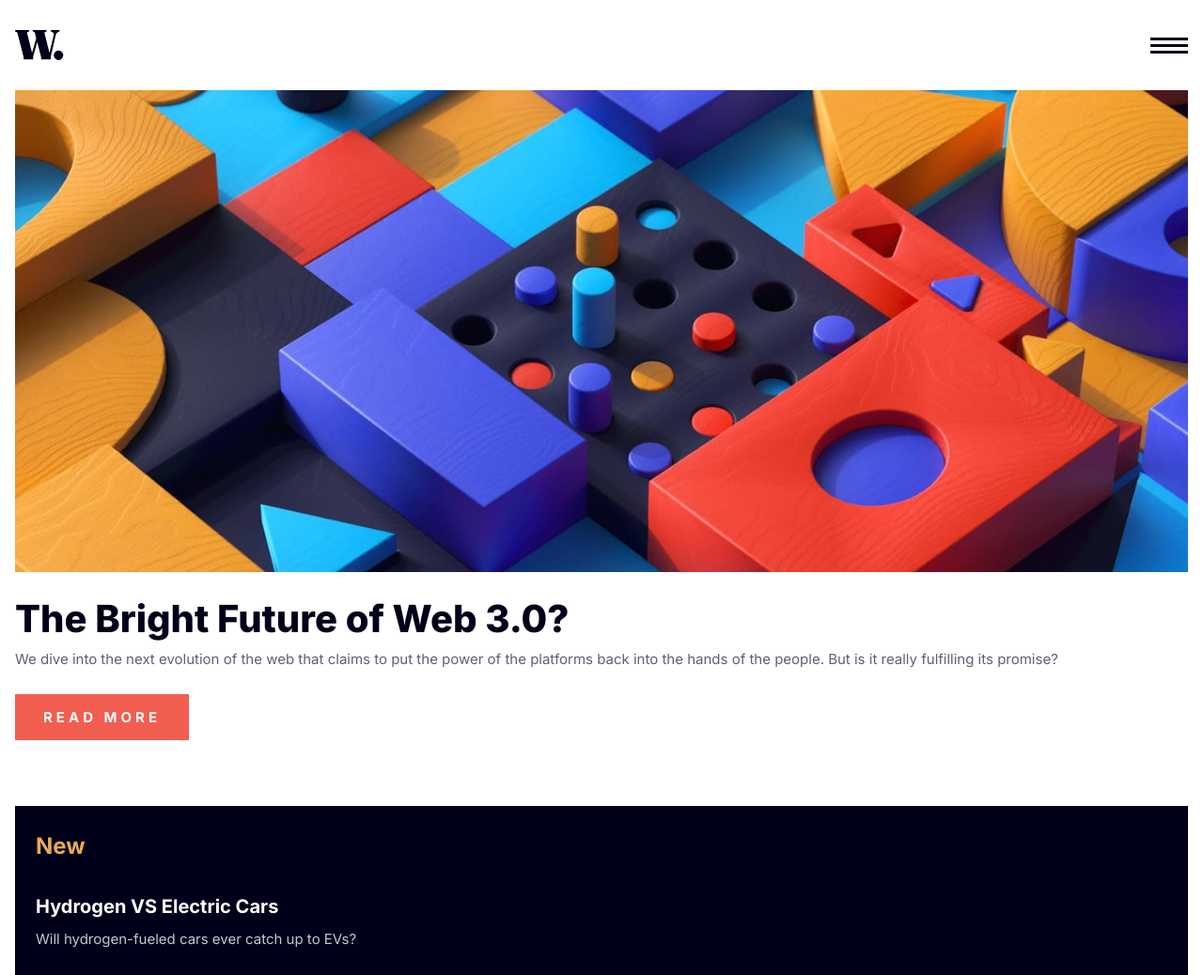
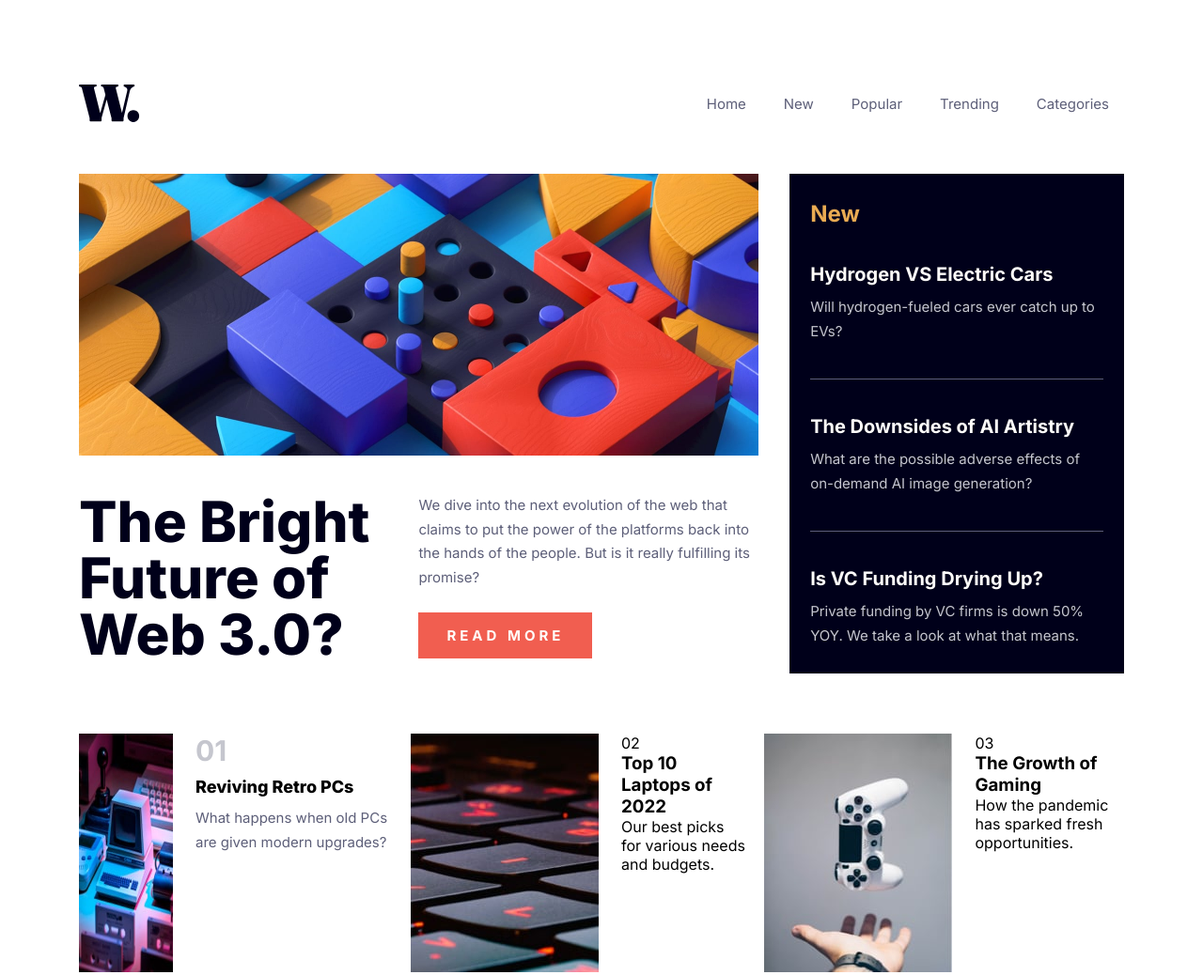
Before and after one commit to matteo-minerva/news-homepage, a website built with Vite: page index.html in a window 1280 px wide. Shown: the top 1038 px of the page at 94% size. Built offline with nearby package versions, Linux system fonts and the light colour scheme.

Commit message:
refactor: classes renamed

```diff
--- a/index.html
+++ b/index.html
@@ -2,7 +2,7 @@
 <html lang="en">
   <head>
     <meta charset="UTF-8" />
-    <link rel="stylesheet" type="text/css" href="./src/styles/index.scss" />
+    <link rel="stylesheet" type="text/css" href="src/styles/main.scss" />
     <meta name="viewport" content="width=device-width, initial-scale=1.0" />
     <script type="module" src="/src/main.ts" defer></script>
     <title>Vite + TS</title>
@@ -12,95 +12,106 @@
     <div class="overlay"></div>
 
     <header class="header">
-      <img src="/images/logo.svg" alt="W. Logo" class="logo" />
-      <button aria-label="Open menu" class="hamburger hamburgerClosed">
+      <img src="/images/logo.svg" alt="W. Logo" class="header__logo" />
+      <button aria-label="Open menu" class="hamburger hamburger--closed">
         <img src="/images/icon-menu.svg" alt="Open menu" />
       </button>
 
       <nav class="navbar container">
-        <button aria-label="Close menu" class="hamburger hamburgerOpened">
+        <button aria-label="Close menu" class="hamburger hamburger--opened">
           <img src="/images/icon-menu-close.svg" alt="Close menu" />
         </button>
 
-        <ul class="navbarItemsContainer">
-          <li class="navbarItem">Home</li>
-          <li class="navbarItem">New</li>
-          <li class="navbarItem">Popular</li>
-          <li class="navbarItem">Trending</li>
-          <li class="navbarItem">Categories</li>
+        <ul class="navbar__menu">
+          <li class="navbar__link">Home</li>
+          <li class="navbar__link">New</li>
+          <li class="navbar__link">Popular</li>
+          <li class="navbar__link">Trending</li>
+          <li class="navbar__link">Categories</li>
         </ul>
       </nav>
     </header>
 
-    <main>
-      <article class="coverArticle">
+    <main class="main-section">
+      <article class="cover-article">
         <img
+          class="cover-article__image"
           srcset="/images/image-web-3-desktop.jpg, /images/image-web-3-mobile.jpg"
           src="/images/image-web-3-desktop.jpg"
           alt="The bright future of Web 3.0?" />
 
-        <h2>The Bright Future of Web 3.0?</h2>
-        <p>
-          We dive into the next evolution of the web that claims to put the power of the platforms
-          back into the hands of the people. But is it really fulfilling its promise?
+        <div class="cover-article__container">
+          <h2 class="cover-article__heading">The Bright Future of Web 3.0?</h2>
+
+          <div class="cover-article__content">
+            <p class="cover-article__text">
+              We dive into the next evolution of the web that claims to put the power of the
+              platforms back into the hands of the people. But is it really fulfilling its promise?
             </p>
-        <a href="#" class="readMore">Read more</a>
+            <a href="#" class="cover-article__read-more">Read more</a>
+          </div>
+        </div>
       </article>
 
-      <aside class="correlatedArticles">
+      <aside class="correlated-articles">
         <h2>New</h2>
 
-        <div class="asideArticle">
+        <div class="correlated-articles__article">
           <h3>Hydrogen VS Electric Cars</h3>
           <p>Will hydrogen-fueled cars ever catch up to EVs?</p>
         </div>
 
         <hr />
 
-        <div class="asideArticle">
+        <div class="correlated-articles__article">
           <h3>The Downsides of AI Artistry</h3>
           <p>What are the possible adverse effects of on-demand AI image generation?</p>
         </div>
 
         <hr />
 
-        <div class="asideArticle">
+        <div class="correlated-articles__article">
           <h3>Is VC Funding Drying Up?</h3>
           <p>Private funding by VC firms is down 50% YOY. We take a look at what that means.</p>
         </div>
       </aside>
+    </main>
 
-      <div class="mostPopularArticles">
-        <article>
-          <img src="/images/image-retro-pcs.jpg" alt="Retro PCs" />
+    <div class="most-popular-articles">
+      <article class="most-popular-articles__article">
+        <img
+          class="most-popular-articles__article__image"
+          src="/images/image-retro-pcs.jpg"
+          alt="Retro PCs" />
 
-          <div class="content">
-            <span>01</span>
-            <h3>Reviving Retro PCs</h3>
-            <p>What happens when old PCs are given modern upgrades?</p>
+        <div class="most-popular-articles__article__content">
+          <span class="most-popular-articles__article__rank">01</span>
+          <h3 class="most-popular-articles__article__heading">Reviving Retro PCs</h3>
+          <p class="most-popular-articles__article__text">
+            What happens when old PCs are given modern upgrades?
+          </p>
         </div>
       </article>
 
-        <article>
+      <article class="most-popular-articles__article">
         <img src="/images/image-top-laptops.jpg" alt="Top Laptops" />
 
-          <div class="content">
+        <div class="most-popular-articles__article__content">
           <span>02</span>
           <h3>Top 10 Laptops of 2022</h3>
           <p>Our best picks for various needs and budgets.</p>
         </div>
       </article>
 
-        <article>
+      <article class="most-popular-articles__article">
         <img src="/images/image-gaming-growth.jpg" alt="Gaming Growth" />
 
-          <div class="content">
+        <div class="most-popular-articles__article__content">
           <span>03</span>
           <h3>The Growth of Gaming</h3>
           <p>How the pandemic has sparked fresh opportunities.</p>
         </div>
       </article>
     </div>
-    </main>
   </body>
 </html>
--- a/src/main.ts
+++ b/src/main.ts
@@ -3,8 +3,8 @@ toggleBurgerMenu();
 export {};
 
 function toggleBurgerMenu() {
-  const hamburgerClosed = document.querySelector(".hamburgerClosed");
-  const hamburgerOpened = document.querySelector(".hamburgerOpened");
+  const hamburgerClosed = document.querySelector(".hamburger--closed");
+  const hamburgerOpened = document.querySelector(".hamburger--opened");
   const navbar = document.querySelector(".navbar");
   const body = document.querySelector("body");
   const overlay = document.querySelector(".overlay");
@@ -16,14 +16,14 @@ function toggleBurgerMenu() {
   if (!overlay) return;
 
   const openNavbar = () => {
-    navbar.classList.add("navbarActive");
-    overlay.classList.add("overlayActive");
+    navbar.classList.add("navbar--active");
+    overlay.classList.add("overlay--active");
     body.style.overflow = "hidden";
   };
 
   const closeNavbar = () => {
-    navbar.classList.remove("navbarActive");
-    overlay.classList.remove("overlayActive");
+    navbar.classList.remove("navbar--active");
+    overlay.classList.remove("overlay--active");
     body.style.overflow = "auto";
   };
 
--- a/src/styles/_globals.scss
+++ /dev/null
@@ -1,9 +0,0 @@
-@import "variables";
-
-* {
-  font-family: $ff-inter;
-}
-
-.container {
-  padding: 0 1.6rem;
-}
--- a/src/styles/_header.scss
+++ /dev/null
@@ -1,56 +0,0 @@
-@import "variables";
-
-.header {
-  display: flex;
-  justify-content: space-between;
-  padding: 3.2rem 0;
-}
-
-.logo {
-  height: 3.2rem;
-}
-
-.hamburger {
-  display: block;
-  background: transparent;
-  outline: 0;
-  border: 0;
-}
-
-.hamburgerOpened {
-  margin-left: auto;
-}
-
-.navbar {
-  position: fixed;
-  height: 100vh;
-  width: 100%;
-  top: 0;
-  right: -100%;
-  transition: all 300ms ease-in-out;
-  opacity: 0;
-  padding-top: 3.2rem;
-}
-
-.navbarActive {
-  right: 0;
-  top: 0;
-  opacity: 100%;
-  width: 70%;
-  height: 100%;
-  background: white;
-}
-
-.navbarItemsContainer {
-  display: flex;
-  flex-direction: column;
-  gap: 3.2rem;
-  list-style-type: none;
-  margin-top: 33%;
-}
-
-.navbarItem {
-  font-size: 1.6rem;
-  color: $very-dark-blue;
-  font-weight: $fw-bold;
-}
--- /dev/null
+++ b/src/styles/base/_globals.scss
@@ -0,0 +1,15 @@
+@import "../abstracts/variables";
+@import "../abstracts/mixins";
+
+* {
+  font-family: $ff-inter;
+}
+
+.container {
+  padding: 0 1.6rem;
+
+  @include media-up("sm") {
+    max-width: 114.4rem;
+    margin: 0 auto;
+  }
+}
--- a/src/styles/index.scss
+++ /dev/null
@@ -1,6 +0,0 @@
-@import "variables";
-@import "reset";
-@import "globals";
-@import "utils";
-@import "header";
-@import "main";
--- /dev/null
+++ b/src/styles/layout/_header.scss
@@ -0,0 +1,92 @@
+@import "../abstracts/variables";
+@import "../abstracts/mixins";
+
+.header {
+  display: flex;
+  justify-content: space-between;
+  padding: 3.2rem 0;
+
+  @include media-up("sm") {
+    padding: 9rem 0 5.5rem 0;
+  }
+
+  .header__logo {
+    height: 3.2rem;
+
+    @include media-up("sm") {
+      height: 4rem;
+    }
+  }
+}
+
+.hamburger {
+  display: block;
+  background: transparent;
+  outline: 0;
+  border: 0;
+
+  @include media-up("sm") {
+    display: none;
+  }
+}
+
+.hamburger--opened {
+  margin-left: auto;
+}
+
+.navbar {
+  position: fixed;
+  height: 100vh;
+  width: 100%;
+  top: 0;
+  right: -100%;
+  transition: all 300ms ease-in-out;
+  opacity: 0;
+  padding-top: 3.2rem;
+
+  @include media-up("sm") {
+    position: initial;
+    height: auto;
+    width: 100%;
+    opacity: 1;
+    padding-top: unset;
+  }
+
+  .navbar__menu {
+    display: flex;
+    flex-direction: column;
+    gap: 3.2rem;
+    list-style-type: none;
+    margin-top: 33%;
+
+    @include media-up("sm") {
+      height: 100%;
+      flex-direction: row;
+      justify-content: flex-end;
+      align-items: center;
+      gap: 4rem;
+      margin-top: unset;
+    }
+  }
+
+  .navbar__link {
+    font-size: 1.6rem;
+    color: $very-dark-blue;
+    font-weight: $fw-bold;
+
+    @include media-up("sm") {
+      font-size: 1.5rem;
+      color: $dark-grayish-blue;
+      font-weight: $fw-normal;
+    }
+  }
+}
+
+.navbar--active {
+  right: 0;
+  top: 0;
+  opacity: 100%;
+  width: 70%;
+  height: 100%;
+  background: white;
+}
--- a/src/styles/_utils.scss
+++ b/src/styles/layout/_overlay.scss
@@ -11,7 +11,7 @@
   background: black;
 }
 
-.overlayActive {
+.overlay--active {
   visibility: visible;
   opacity: 0.4;
 }
--- a/src/styles/_main.scss
+++ b/src/styles/modules/_article.scss
@@ -1,28 +1,50 @@
-@import "variables";
+@import "../abstracts/variables";
+@import "../abstracts/mixins";
 
-.coverArticle {
-  > img {
+.main-section {
+  @include media-up("sm") {
+    display: flex;
+    justify-content: space-between;
+  }
+}
+
+.cover-article {
+  @include media-up("sm") {
+    max-width: 65%;
+  }
+
+  .cover-article__image {
     min-height: 30rem;
     object-fit: cover;
     object-position: right;
   }
 
-  h2 {
+  .cover-article__heading {
     margin-top: 3rem;
     font-size: 4rem;
     font-weight: $fw-extra-bold;
     line-height: 100%;
     color: $very-dark-blue;
+
+    @include media-up(sm) {
+      flex: 1;
+      margin-top: unset;
+      font-size: 6rem;
+    }
   }
 
-  p {
+  .cover-article__text {
     color: $dark-grayish-blue;
     font-size: $fs-paragraph;
     line-height: 1.7;
     margin-top: 1rem;
+
+    @include media-up("sm") {
+      margin-top: unset;
+    }
   }
 
-  a.readMore {
+  .cover-article__read-more {
     display: inline-block;
     padding: 1.5rem 3rem;
     margin-top: 2.5rem;
@@ -34,9 +56,20 @@
     font-weight: $fw-bold;
     font-size: $fs-paragraph;
   }
+
+  .cover-article__container {
+    @include media-up("sm") {
+      display: flex;
+      margin-top: 4rem;
+    }
+  }
+
+  .cover-article__content {
+    flex: 1;
+  }
 }
 
-.correlatedArticles {
+.correlated-articles {
   margin-top: 7rem;
   background: $very-dark-blue;
   color: $off-white;
@@ -44,6 +77,11 @@
   display: flex;
   flex-direction: column;
   gap: 3.8rem;
+
+  @include media-up("sm") {
+    margin-top: unset;
+    max-width: 32%;
+  }
 
   h2 {
     font-size: 2.4rem;
@@ -68,35 +106,42 @@
   }
 }
 
-.mostPopularArticles {
+.most-popular-articles {
   display: flex;
   flex-direction: column;
   gap: 3.6rem;
   margin-top: 6.4rem;
   margin-bottom: 6.4rem;
 
-  article {
+  @include media-up("sm") {
+    gap: 2rem;
+    flex-direction: row;
+    justify-content: space-between;
+    margin-bottom: 9rem;
+  }
+
+  .most-popular-articles__article {
     display: flex;
     gap: 2.4rem;
 
-    img {
+    .most-popular-articles__article__image {
       max-width: 10rem;
     }
 
-    .content {
-      span {
+    .most-popular-articles__article__content {
+      .most-popular-articles__article__rank {
         font-size: 3rem;
         font-weight: $fw-bold;
         color: $grayish-blue;
       }
 
-      h3 {
+      .most-popular-articles__article__heading {
         font-size: 1.8rem;
         font-weight: $fw-extra-bold;
         margin-top: 1rem;
       }
 
-      p {
+      .most-popular-articles__article__text {
         font-size: $fs-paragraph;
         color: $dark-grayish-blue;
         line-height: 1.7;
```
Also changed, not shown: src/styles/abstracts/_mixins.scss (added, +24 -0 lines), src/styles/main.scss (added, +10 -0 lines), src/styles/abstracts/_variables.scss (renamed from src/styles/_variables.scss), src/styles/base/_reset.scss (renamed from src/styles/_reset.scss). Lines whose indentation alone changed are shown as unchanged.
